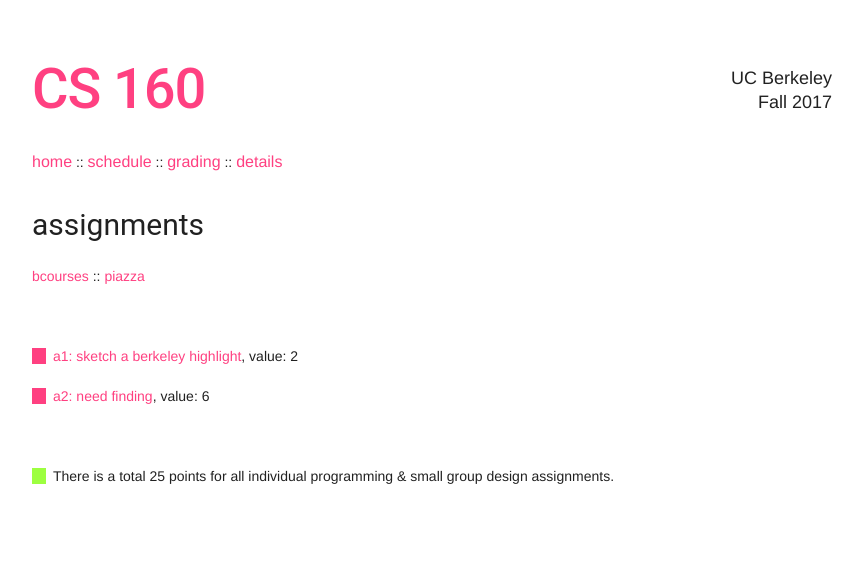
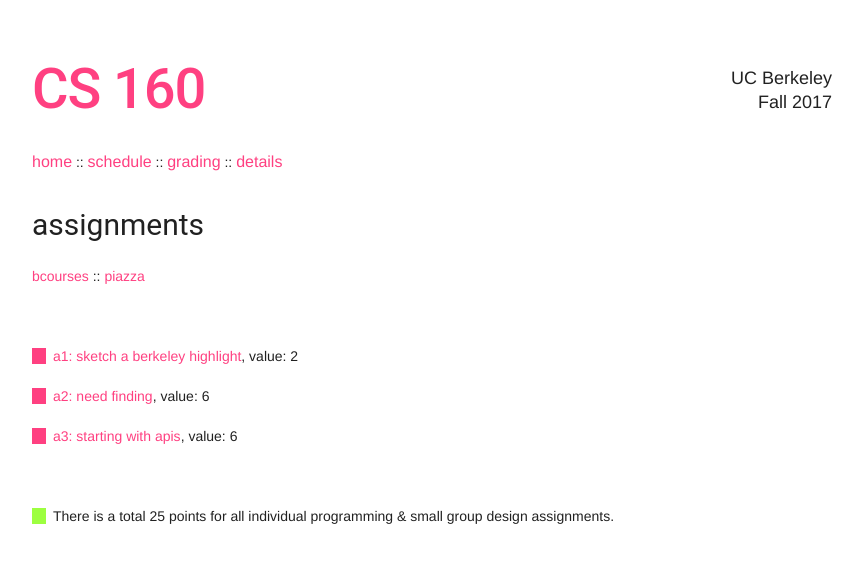
Before and after one commit to cs160-berkeley/website, a Jekyll site: the page built from assign.md, in a window 1280 px wide. Shown: the top 563 px of the page, without its empty margins (208-1071 px from the left). Built offline with Jekyll 4.4.1, drawn with Linux system fonts in a browser that asks for light colours.

Commit message:
adding assignment

```diff
--- a/_data/assign.yaml
+++ b/_data/assign.yaml
@@ -5,3 +5,6 @@
 - name: "a2: need finding"
   link: /assign/2
   valu: 6
+- name: "a3: starting with apis"
+  link: https://docs.google.com/document/d/1zmvlGO5PD1oi0q1kFFE6l0wZOqwDeVw71w-t0LrFmIw
+  valu: 6
```
